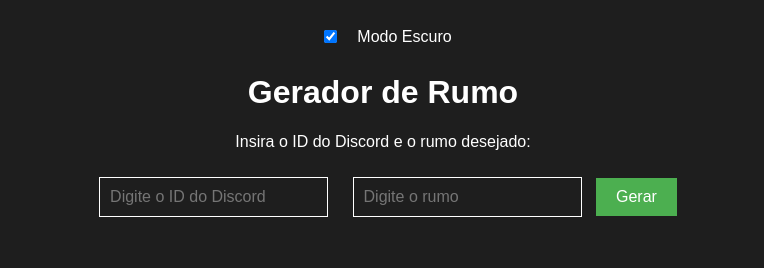
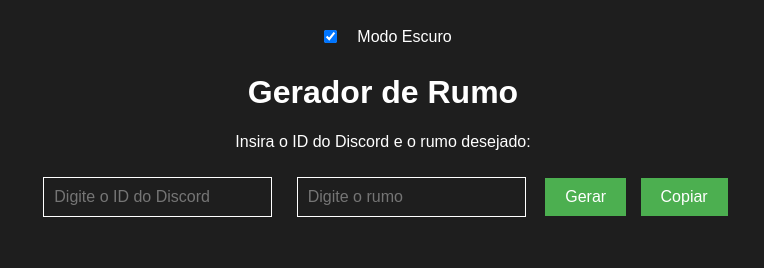
Before and after one commit to JackyMayers/verifal, a plain HTML site: page index.html in a window 1280 px wide. Shown: the top 268 px of the page, without its empty margins (257-1021 px from the left). Drawn offline with Linux system fonts and the light colour scheme.

Commit message:
Update index.html

```diff
--- a/index.html
+++ b/index.html
@@ -46,6 +46,7 @@
             color: white;
             border: none;
             cursor: pointer;
+            margin: 5px;
         }
 
         button:hover {
@@ -92,6 +93,7 @@
     <input type="text" id="discordId" placeholder="Digite o ID do Discord">
     <input type="text" id="rumo" placeholder="Digite o rumo">
     <button onclick="gerarRumo()">Gerar</button>
+    <button id="copiarBtn" onclick="copiarResultado()" disabled>Copiar</button>
     <div id="resultado"></div>
 
     <footer>
@@ -106,8 +108,22 @@
             if (discordId && rumo) {
                 const resultado = `${discordId} | <@${discordId}> - ${rumo}`;
                 document.getElementById('resultado').innerText = resultado;
+
+                // Habilitar o botão de copiar
+                document.getElementById('copiarBtn').disabled = false;
             } else {
                 alert('Por favor, preencha ambos os campos!');
+            }
+        }
+
+        function copiarResultado() {
+            const resultado = document.getElementById('resultado').innerText;
+            if (resultado) {
+                navigator.clipboard.writeText(resultado).then(() => {
+                    alert('Texto copiado para a área de transferência!');
+                }).catch(err => {
+                    alert('Erro ao copiar texto: ' + err);
+                });
             }
         }
 
```
